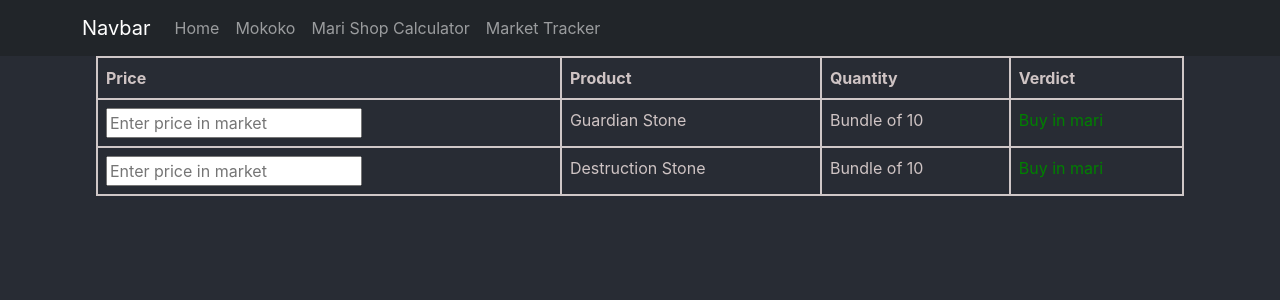
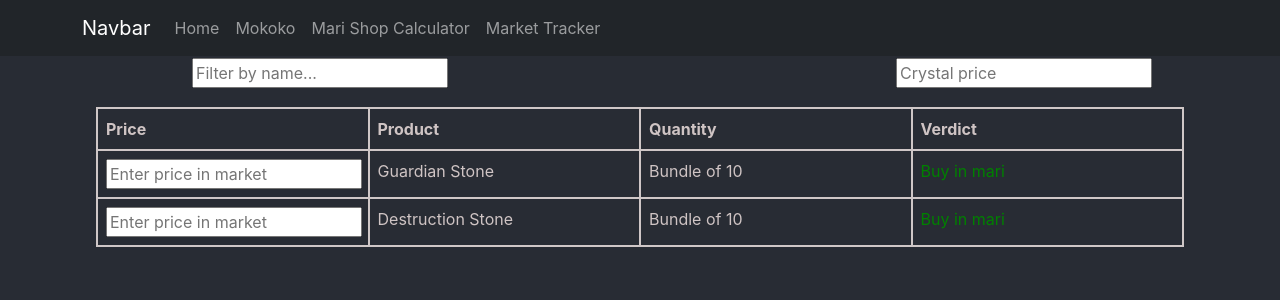
Before and after one commit to ICantCodeForAnything/web, a React (Create React App) app in the folder lost-ark-project/: page /MariShop in a window 1280 px wide. Shown: the top 300 px of the page. Built offline with nearby package versions, Linux system fonts and the light colour scheme.

Commit message:
add formulas for cost calculation, add input form

```diff
--- a/lost-ark-project/src/components/MariShop.css
+++ b/lost-ark-project/src/components/MariShop.css
@@ -3,7 +3,10 @@
 }
 
 .table {
+    position: sticky;
     border-spacing: 5px;
+    margin-top: 4%;
+    table-layout: fixed;
     width: 85%;
     margin-left: auto;
     margin-right: auto;
@@ -12,3 +15,15 @@
 .td, th {
     color: rgb(207, 196, 196);
 }
+
+.crystal {
+    position: absolute;
+    bottom: 89%;
+    left: 70%;
+}
+
+.filter {
+    position: absolute;
+    bottom: 89%;
+    left: 15%;
+}
--- a/lost-ark-project/src/components/MariShop.js
+++ b/lost-ark-project/src/components/MariShop.js
@@ -5,7 +5,8 @@ export class MariShop extends Component {
     render() {
         return (
         <div>
-            <ProductTable marketTable={marketTable}/>
+            <InputForm />
+            <ProductTable marketTable={marketTable} />
         </div>
         );
     }
@@ -56,13 +57,45 @@ class ProductRow extends Component {
     }
 }
 
+class InputForm extends Component {
+    render() {
+        return (
+            <form>
+                <input className='filter' type="text" placeholder='Filter by name...' />
+                <input className='crystal' type="number" placeholder='Crystal price' />
+            </form>
+        );
+    }
+}
+
+function GoldPerCrystal(cost) {
+    return (cost / 95)
+}
+
+function MarketPrice(item) {
+    return (item.MarketPrice / item.quantity)
+}
+
+function MariPrice(item) {
+    const gpc = GoldPerCrystal(400)
+    return (item.price / item.quantity) * gpc
+}
+
 const marketTable = [
     {
         name: "Guardian Stone",
-        quantity: "10"
+        quantity: 10
     },
     {
         name: "Destruction Stone",
-        quantity: "10"
+        quantity: 10
     }
 ];
+
+const mariTable = [
+    {
+        name: "Guardian Stone",
+        quantity: 800,
+        price: 240
+    }
+]
```
